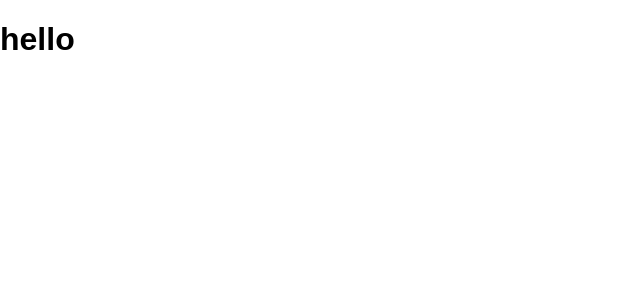
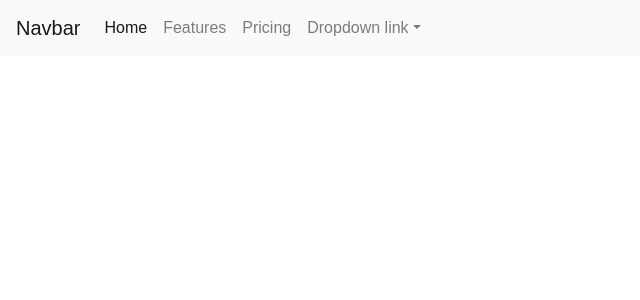
Before and after one commit to Jdeje002/hotel_Luciana, a React (Create React App) app in the folder client/: page / in a window 1280 px wide. Shown: the top 300 px of the page, without its empty margins (0-640 px from the left). Built offline with nearby package versions, Linux system fonts and the light colour scheme.

Commit message:
added nav bar template

```diff
--- a/client/public/index.html
+++ b/client/public/index.html
@@ -10,6 +10,8 @@
     -->
     <link rel="manifest" href="%PUBLIC_URL%/manifest.json">
     <link rel="shortcut icon" href="%PUBLIC_URL%/favicon.ico">
+    <link rel="stylesheet" href="https://stackpath.bootstrapcdn.com/bootstrap/4.1.2/css/bootstrap.min.css" integrity="sha384-Smlep5jCw/wG7hdkwQ/Z5nLIefveQRIY9nfy6xoR1uRYBtpZgI6339F5dgvm/e9B" crossorigin="anonymous">
+
     <!--
       Notice the use of %PUBLIC_URL% in the tags above.
       It will be replaced with the URL of the `public` folder during the build.
--- a/client/src/App.js
+++ b/client/src/App.js
@@ -1,11 +1,40 @@
 import React, { Component } from "react";
 import "./App.css";
+import Navbar from "./Components/Navbar"
 
 class App extends Component {
   render() {
     return (
-      <div className="App">
-        <h1> hello </h1>
+      <div className="Container">
+        <nav class="navbar navbar-expand-lg navbar-light bg-light">
+  <a class="navbar-brand" href="#">Navbar</a>
+  <button class="navbar-toggler" type="button" data-toggle="collapse" data-target="#navbarNavDropdown" aria-controls="navbarNavDropdown" aria-expanded="false" aria-label="Toggle navigation">
+    <span class="navbar-toggler-icon"></span>
+  </button>
+  <div class="collapse navbar-collapse" id="navbarNavDropdown">
+    <ul class="navbar-nav">
+      <li class="nav-item active">
+        <a class="nav-link" href="#">Home <span class="sr-only">(current)</span></a>
+      </li>
+      <li class="nav-item">
+        <a class="nav-link" href="#">Features</a>
+      </li>
+      <li class="nav-item">
+        <a class="nav-link" href="#">Pricing</a>
+      </li>
+      <li class="nav-item dropdown">
+        <a class="nav-link dropdown-toggle" href="#" id="navbarDropdownMenuLink" data-toggle="dropdown" aria-haspopup="true" aria-expanded="false">
+          Dropdown link
+        </a>
+        <div class="dropdown-menu" aria-labelledby="navbarDropdownMenuLink">
+          <a class="dropdown-item" href="#">Action</a>
+          <a class="dropdown-item" href="#">Another action</a>
+          <a class="dropdown-item" href="#">Something else here</a>
+        </div>
+      </li>
+    </ul>
+  </div>
+</nav>
       </div>
     );
   }
--- a/client/src/Components/Footer/Footer.css
+++ /dev/null
@@ -1 +0,0 @@
-i
--- a/client/src/Components/Navbar/Index.js
+++ b/client/src/Components/Navbar/Index.js
@@ -1 +1 @@
-export { default } from "./Navbar";
+export { default } from "./Navbar.js";
--- a/client/src/Components/Navbar/Navbar.js
+++ b/client/src/Components/Navbar/Navbar.js
@@ -1,20 +1,43 @@
-import React from "react";
+import React, { Component } from 'react';
 import "./Navbar.css";
 
 
-const Navbar = props =>
+class Navbar extends Component{
+render(){
+  return(
+   <div className ="row">
+    <nav class="navbar navbar-expand-lg navbar-light bg-light">
+  <a class="navbar-brand" href="#">Navbar</a>
+  <button class="navbar-toggler" type="button" data-toggle="collapse" data-target="#navbarNavDropdown" aria-controls="navbarNavDropdown" aria-expanded="false" aria-label="Toggle navigation">
+    <span class="navbar-toggler-icon"></span>
+  </button>
+  <div class="collapse navbar-collapse" id="navbarNavDropdown">
+    <ul class="navbar-nav">
+      <li class="nav-item active">
+        <a class="nav-link" href="#">Home <span class="sr-only">(current)</span></a>
+      </li>
+      <li class="nav-item">
+        <a class="nav-link" href="#">Features</a>
+      </li>
+      <li class="nav-item">
+        <a class="nav-link" href="#">Pricing</a>
+      </li>
+      <li class="nav-item dropdown">
+        <a class="nav-link dropdown-toggle" href="#" id="navbarDropdownMenuLink" data-toggle="dropdown" aria-haspopup="true" aria-expanded="false">
+          Dropdown link
+        </a>
+        <div class="dropdown-menu" aria-labelledby="navbarDropdownMenuLink">
+          <a class="dropdown-item" href="#">Action</a>
+          <a class="dropdown-item" href="#">Another action</a>
+          <a class="dropdown-item" href="#">Something else here</a>
+        </div>
+      </li>
+    </ul>
+  </div>
+</nav>
+   </div>
+  )
+}
 
-<div className="nav-wrapper">
-<nav>
-  <a  href="/"><img id="logo" src=''></img></a>
-  <ul id="nav-mobile" className="hide-on-med-and-down">
-    <li><a className="navText" href="#">Photo</a></li>
-    <li><a className="navText" href="#">Directions</a></li>
-    <li><a className="navText" href="#">Whats Happening</a></li>
-    <li><a className="navText" href="#">Blog</a></li>
-  </ul>
-  </nav>
-</div>
-
-
+}
 export default Navbar;
```
Also changed, not shown: 1 other file (tests, documents, lock files or other folders).
